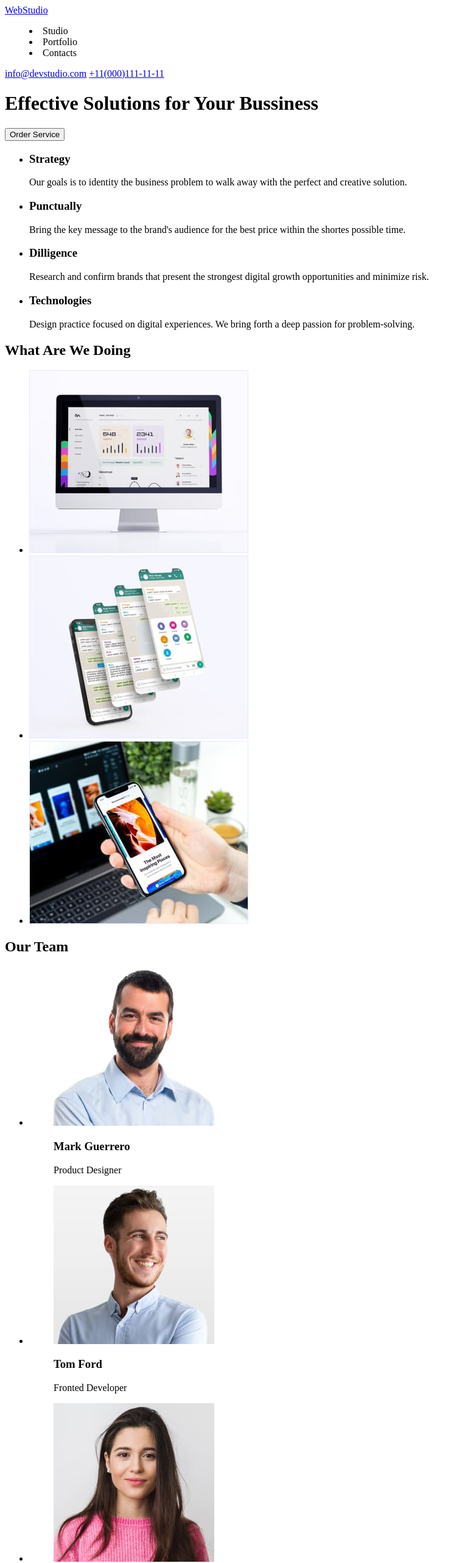
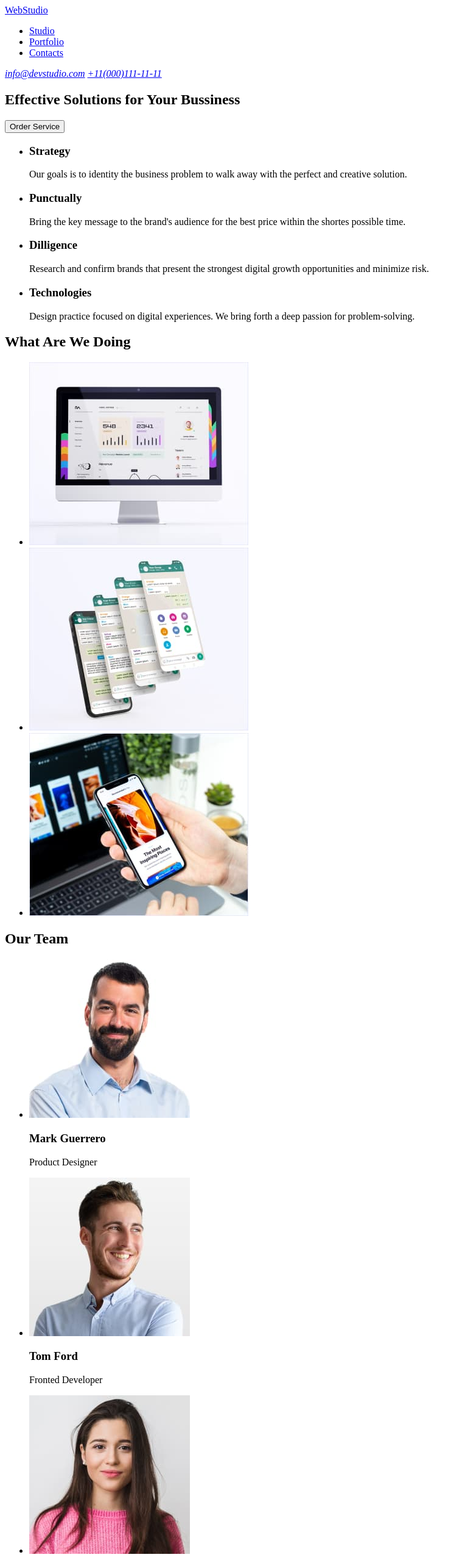
Before and after one commit to inezkaj/goit-markup-hw-01, a plain HTML site: page index.html in a window 1280 px wide. Shown: the top 2563 px of the page at 61% size, without its empty margins (0-759 px from the left). Drawn offline with Linux system fonts and the light colour scheme.

Commit message:
zmiany od mentora:)

```diff
--- a/index.html
+++ b/index.html
@@ -8,22 +8,24 @@
   </head>
   <body>
     <header>
-      <a href="/"><span>Web</span>Studio</a>
+      <a href="./index.html"><span>Web</span>Studio</a>
       <nav>
-        <menu>
-          <li><span>Studio</span></li>
-          <li><span>Portfolio</span></li>
-          <li><span>Contacts</span></li>
-        </menu>
+        <ul>
+          <li><a href="./index.html">Studio</a></li>
+          <li><a href="./index.html">Portfolio</a></li>
+          <li><a href="./index.html">Contacts</a></li>
+        </ul>
       </nav>
-      <span><a href="mailto:info@devstudio.com">info@devstudio.com</a></span>
-      <span><a href="tel:+11(000)111-11-11"> +11(000)111-11-11</a></span>
+      <address>
+        <a href="mailto:info@devstudio.com">info@devstudio.com</a>
+        <a href="tel:+11(000)111-11-11"> +11(000)111-11-11</a>
+      </address>
     </header>
     <main>
-      <div>
+      <section>
         <h1>Effective Solutions for Your Bussiness</h1>
-        <button>Order Service</button>
-      </div>
+        <button type="button">Order Service</button>
+      </section>
       <section>
         <ul>
           <li>
@@ -86,62 +88,54 @@
         <h2>Our Team</h2>
         <ul>
           <li>
-            <figure>
             <img
               src="./img/img.jpg"
               alt="a man in the middle age with beard"
               width="264"
               height="260" />
-              <figcaption>
+            <div>
               <h3>Mark Guerrero</h3>
               <p>Product Designer</p>
-              </figcaption>
-            </figure>
+            </div>
           </li>
           <li>
-            <figure>
             <img
               src="./img/img-2.jpg"
               alt="a young, happy man"
               width="264"
               height="260" />
-              <figcaption>
+            <div>
               <h3>Tom Ford</h3>
               <p>Fronted Developer</p>
-              </figcaption>
-            </figure>
+            </div>
           </li>
           <li>
-            <figure>
             <img
               src="./img/img-3.jpg"
               alt="a young woman, wearing a pink sweter"
               width="264"
               height="260" />
-              <figcaption>
+            <div>
               <h3>Camilla Garcia</h3>
               <p>Marketing</p>
-              </figcaption>
-            </figure>
+            </div>
           </li>
           <li>
-            <figure>
             <img
               src="./img/img-4.jpg"
               alt="a young man with beard, smiling"
               width="264"
               height="260" />
-              <figcaption>
+            <div>
               <h3>Daniel Wilson</h3>
               <p>UI Designer</p>
-              </figcaption>
-            </figure>
+            </div>
           </li>
         </ul>
       </section>
     </main>
     <footer>
-      <a href="/"><span>Web</span>Studio</a>
+      <a href="./index.html"><span>Web</span>Studio</a>
       <p>
         Increase the flow of customers and sales for your business with digital
         marketing&#38;growth solutions.
```
Lines whose indentation alone changed are shown as unchanged.
